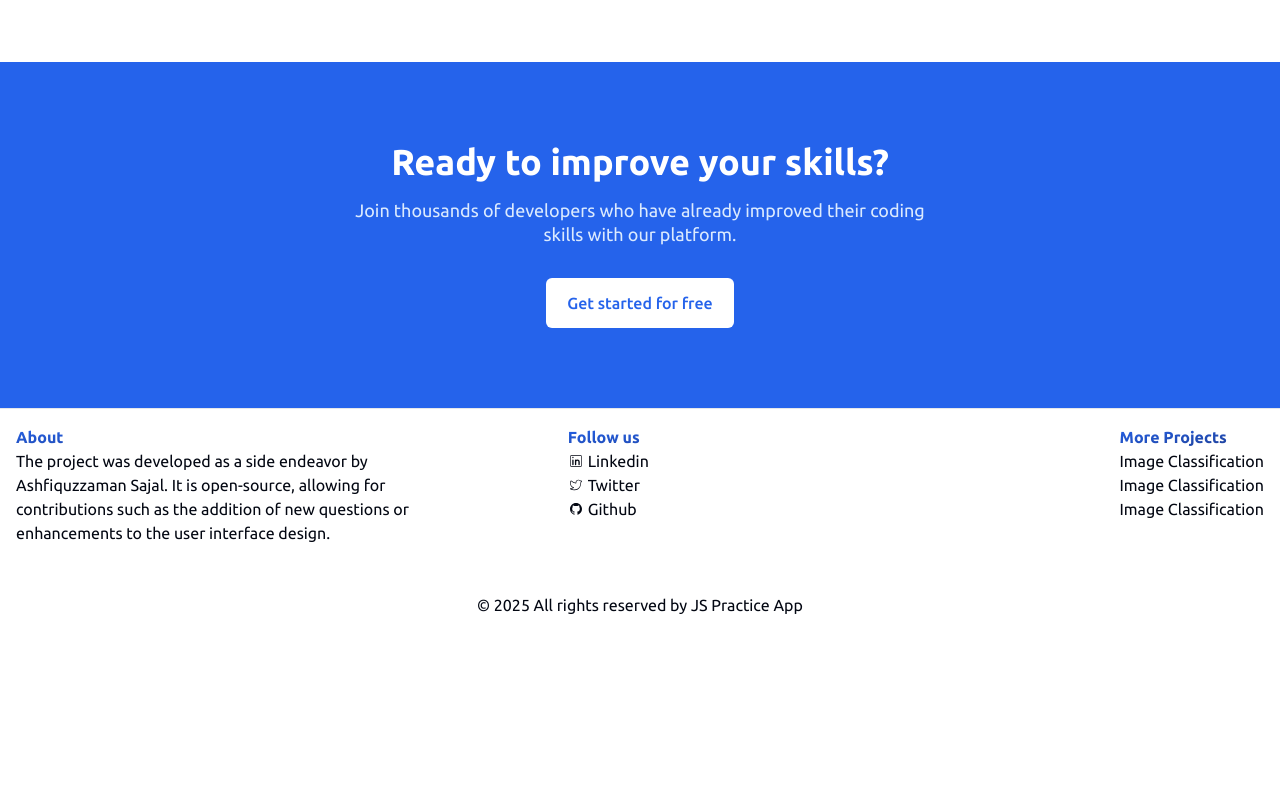
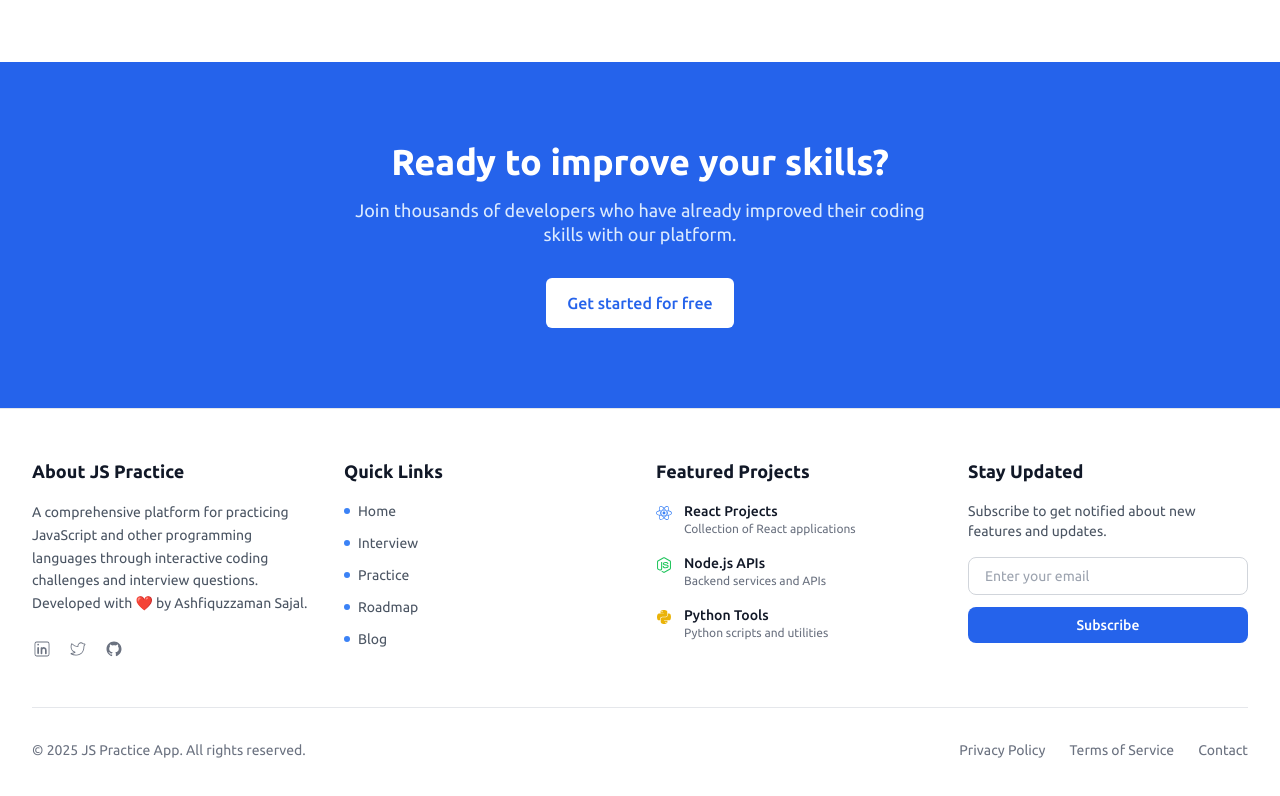
Before and after one commit to ashsajal1/js-practice-app, a React (Vite) app: page / in a window 1280 px wide. Shown: the part 2994-3790 px from the top of the page. Before the commit the page ends 3627 px from the top, so only its background shows below. Built offline with nearby package versions, Linux system fonts and the light colour scheme.

Commit message:
feat: enhance ui

```diff
--- a/src/components/partials/footer.tsx
+++ b/src/components/partials/footer.tsx
@@ -1,44 +1,220 @@
 import { CiLinkedin, CiTwitter } from "react-icons/ci";
 import { LiaGithub } from "react-icons/lia";
-import { motion } from 'framer-motion'
+import { FaReact, FaNodeJs, FaPython } from "react-icons/fa";
+import { motion } from 'framer-motion';
+
+const socialLinks = [
+  {
+    name: 'LinkedIn',
+    icon: <CiLinkedin className="text-xl" />,
+    url: 'https://www.linkedin.com/in/ashsajal/',
+    color: 'hover:text-blue-600 dark:hover:text-blue-400'
+  },
+  {
+    name: 'Twitter',
+    icon: <CiTwitter className="text-xl" />,
+    url: 'https://twitter.com/ashsajal1',
+    color: 'hover:text-sky-500 dark:hover:text-sky-400'
+  },
+  {
+    name: 'GitHub',
+    icon: <LiaGithub className="text-xl" />,
+    url: 'https://github.com/ashsajal1',
+    color: 'hover:text-gray-800 dark:hover:text-gray-300'
+  }
+];
+
+const projects = [
+  {
+    name: 'React Projects',
+    icon: <FaReact className="text-blue-500" />,
+    url: 'https://github.com/ashsajal1?tab=repositories&q=react',
+    description: 'Collection of React applications'
+  },
+  {
+    name: 'Node.js APIs',
+    icon: <FaNodeJs className="text-green-500" />,
+    url: 'https://github.com/ashsajal1?tab=repositories&q=node',
+    description: 'Backend services and APIs'
+  },
+  {
+    name: 'Python Tools',
+    icon: <FaPython className="text-yellow-500" />,
+    url: 'https://github.com/ashsajal1?tab=repositories&q=python',
+    description: 'Python scripts and utilities'
+  }
+];
+
 export default function Footer() {
+  const currentYear = new Date().getFullYear();
+
   return (
     <motion.footer
-      initial={{ x: -100 }}
-      animate={{ x: 0 }}
-      transition={{
-        type: 'spring',
-        duration: 0.5,
-        delay: 0
-      }}
-      className="flex flex-col gap-6 items-start justify-between p-4 border-t dark:border-t-gray-900 md:dark:border-none  dark:bg-black dark:text-darkText w-full">
+      initial={{ opacity: 0, y: 20 }}
+      animate={{ opacity: 1, y: 0 }}
+      transition={{ duration: 0.5, ease: 'easeOut' }}
+      className="bg-white dark:bg-gray-900 border-t border-gray-200 dark:border-gray-800 w-full"
+    >
+      <div className="max-w-7xl mx-auto px-4 sm:px-6 lg:px-8 py-12">
+        <div className="grid grid-cols-1 md:grid-cols-2 lg:grid-cols-4 gap-8">
+          {/* About Section */}
+          <motion.div
+            initial={{ x: -20, opacity: 0 }}
+            animate={{ x: 0, opacity: 1 }}
+            transition={{ delay: 0.1 }}
+            className="space-y-4"
+          >
+            <h3 className="text-lg font-bold text-gray-900 dark:text-white">About JS Practice</h3>
+            <p className="text-gray-600 dark:text-gray-300 text-sm leading-relaxed">
+              A comprehensive platform for practicing JavaScript and other programming languages through interactive coding challenges and interview questions.
+              Developed with ❤️ by Ashfiquzzaman Sajal.
+            </p>
+            <div className="flex space-x-4 pt-2">
+              {socialLinks.map((link, index) => (
+                <motion.a
+                  key={link.name}
+                  href={link.url}
+                  target="_blank"
+                  rel="noopener noreferrer"
+                  className={`text-gray-500 hover:text-gray-900 dark:text-gray-400 dark:hover:text-white transition-colors ${link.color}`}
+                  whileHover={{ y: -2 }}
+                  whileTap={{ scale: 0.95 }}
+                  initial={{ opacity: 0, y: 10 }}
+                  animate={{ opacity: 1, y: 0 }}
+                  transition={{ delay: 0.2 + index * 0.1 }}
+                  aria-label={link.name}
+                >
+                  {link.icon}
+                </motion.a>
+              ))}
+            </div>
+          </motion.div>
 
-      <div className="flex w-full justify-between flex-col md:flex-row gap-6">
-        <div className="md:w-1/3 w-3/4">
-          <h3 className="font-extrabold g-text">About</h3>
-          <p className="">The project was developed as a side endeavor by Ashfiquzzaman Sajal. It is open-source, allowing for contributions such as the addition of new questions or enhancements to the user interface design.</p>
+          {/* Quick Links */}
+          <motion.div
+            initial={{ x: -20, opacity: 0 }}
+            animate={{ x: 0, opacity: 1 }}
+            transition={{ delay: 0.2 }}
+          >
+            <h3 className="text-lg font-bold text-gray-900 dark:text-white mb-4">Quick Links</h3>
+            <ul className="space-y-3">
+              {['Home', 'Interview', 'Practice', 'Roadmap', 'Blog'].map((item, index) => (
+                <motion.li
+                  key={item}
+                  initial={{ x: -10, opacity: 0 }}
+                  animate={{ x: 0, opacity: 1 }}
+                  transition={{ delay: 0.2 + index * 0.05 }}
+                >
+                  <a
+                    href={`#${item.toLowerCase()}`}
+                    className="text-gray-600 hover:text-blue-600 dark:text-gray-300 dark:hover:text-blue-400 text-sm transition-colors flex items-center"
+                  >
+                    <span className="w-1.5 h-1.5 bg-blue-500 rounded-full mr-2"></span>
+                    {item}
+                  </a>
+                </motion.li>
+              ))}
+            </ul>
+          </motion.div>
+
+          {/* Projects */}
+          <motion.div
+            initial={{ x: -20, opacity: 0 }}
+            animate={{ x: 0, opacity: 1 }}
+            transition={{ delay: 0.3 }}
+          >
+            <h3 className="text-lg font-bold text-gray-900 dark:text-white mb-4">Featured Projects</h3>
+            <ul className="space-y-4">
+              {projects.map((project, index) => (
+                <motion.li
+                  key={project.name}
+                  initial={{ x: -10, opacity: 0 }}
+                  animate={{ x: 0, opacity: 1 }}
+                  transition={{ delay: 0.3 + index * 0.1 }}
+                  whileHover={{ x: 5 }}
+                >
+                  <a
+                    href={project.url}
+                    target="_blank"
+                    rel="noopener noreferrer"
+                    className="group flex items-start space-x-3"
+                  >
+                    <div className="flex-shrink-0 mt-1">
+                      {project.icon}
+                    </div>
+                    <div>
+                      <p className="text-sm font-medium text-gray-900 dark:text-white group-hover:text-blue-600 dark:group-hover:text-blue-400 transition-colors">
+                        {project.name}
+                      </p>
+                      <p className="text-xs text-gray-500 dark:text-gray-400">
+                        {project.description}
+                      </p>
+                    </div>
+                  </a>
+                </motion.li>
+              ))}
+            </ul>
+          </motion.div>
+
+          {/* Newsletter */}
+          <motion.div
+            initial={{ x: -20, opacity: 0 }}
+            animate={{ x: 0, opacity: 1 }}
+            transition={{ delay: 0.4 }}
+            className="space-y-4"
+          >
+            <h3 className="text-lg font-bold text-gray-900 dark:text-white">Stay Updated</h3>
+            <p className="text-sm text-gray-600 dark:text-gray-300">
+              Subscribe to get notified about new features and updates.
+            </p>
+            <form className="space-y-3">
+              <div>
+                <label htmlFor="email" className="sr-only">Email address</label>
+                <input
+                  type="email"
+                  id="email"
+                  className="w-full px-4 py-2 text-sm text-gray-900 bg-white border border-gray-300 rounded-lg focus:ring-2 focus:ring-blue-500 focus:border-blue-500 dark:bg-gray-700 dark:border-gray-600 dark:placeholder-gray-400 dark:text-white"
+                  placeholder="Enter your email"
+                  required
+                />
+              </div>
+              <motion.button
+                type="submit"
+                whileHover={{ scale: 1.02 }}
+                whileTap={{ scale: 0.98 }}
+                className="w-full px-4 py-2 text-sm font-medium text-white bg-blue-600 rounded-lg hover:bg-blue-700 focus:outline-none focus:ring-2 focus:ring-offset-2 focus:ring-blue-500 dark:bg-blue-600 dark:hover:bg-blue-700"
+              >
+                Subscribe
+              </motion.button>
+            </form>
+          </motion.div>
         </div>
 
-        <div className="w-1/3">
-          <h3 className="font-extrabold g-text">Follow us</h3>
-          <ul>
-            <li><a target="blink" className="flex items-center gap-1" href="https://www.linkedin.com/in/ashsajal/"><CiLinkedin /> Linkedin</a></li>
-            <li><a target="blink" className="flex items-center gap-1" href="https://twitter.com/ashsajal1"><CiTwitter /> Twitter</a></li>
-            <li><a target="blink" className="flex items-center gap-1" href="https://github.com/ashsajal1"><LiaGithub /> Github</a></li>
-          </ul>
-        </div>
-
-        <div>
-          <h3 className="font-extrabold g-text">More Projects</h3>
-          <ul>
-            <li className=""><a href="#">Image Classification</a></li>
-            <li><a href="#">Image Classification</a></li>
-            <li><a href="#">Image Classification</a></li>
-          </ul>
-        </div>
+        {/* Copyright */}
+        <motion.div
+          initial={{ opacity: 0, y: 10 }}
+          animate={{ opacity: 1, y: 0 }}
+          transition={{ delay: 0.5 }}
+          className="mt-12 pt-8 border-t border-gray-200 dark:border-gray-800"
+        >
+          <div className="flex flex-col md:flex-row justify-between items-center">
+            <p className="text-sm text-gray-500 dark:text-gray-400">
+              &copy; {currentYear} JS Practice App. All rights reserved.
+            </p>
+            <div className="flex space-x-6 mt-4 md:mt-0">
+              <a href="#" className="text-sm text-gray-500 hover:text-gray-700 dark:text-gray-400 dark:hover:text-gray-200">
+                Privacy Policy
+              </a>
+              <a href="#" className="text-sm text-gray-500 hover:text-gray-700 dark:text-gray-400 dark:hover:text-gray-200">
+                Terms of Service
+              </a>
+              <a href="#" className="text-sm text-gray-500 hover:text-gray-700 dark:text-gray-400 dark:hover:text-gray-200">
+                Contact
+              </a>
+            </div>
+          </div>
+        </motion.div>
       </div>
-
-      <p className="text-center w-full mt-6">&copy; {new Date().getFullYear()} All rights reserved by JS Practice App</p>
     </motion.footer>
-  )
+  );
 }
```
